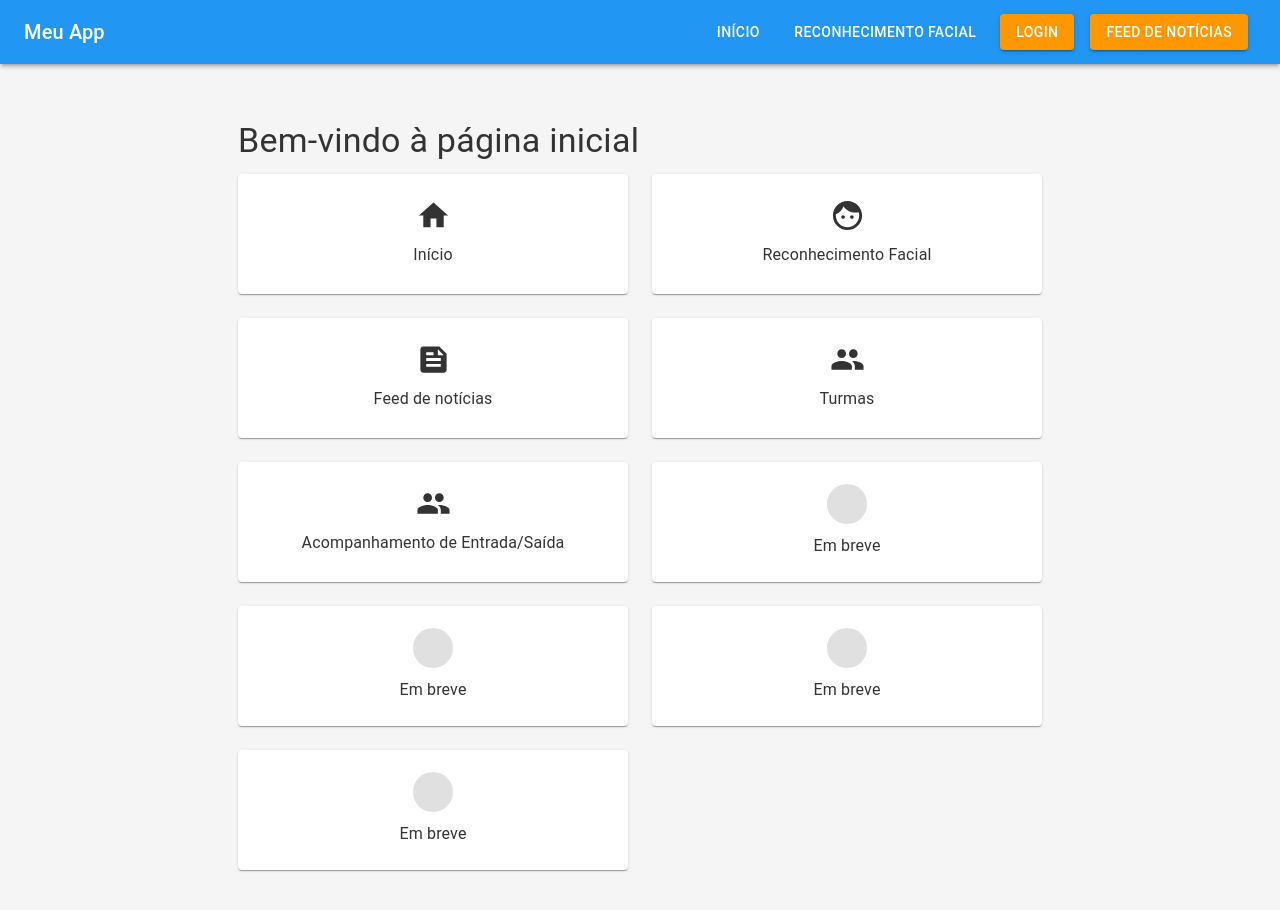
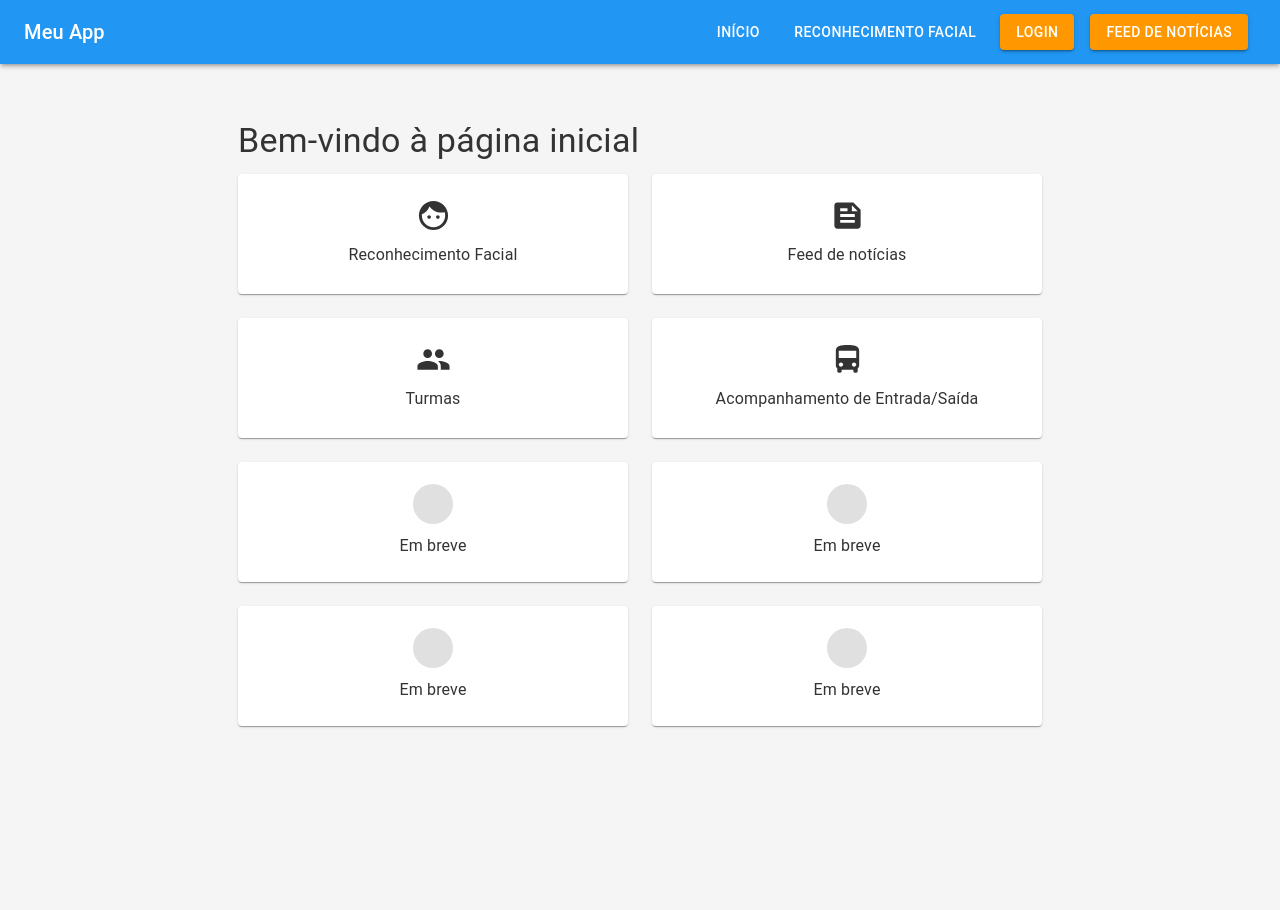
Before and after one commit to viniciusrad/creche-app-front, a React (Create React App) app: page /#/ in a window 1280 px wide. Shown: the top 910 px of the page. After the commit the page ends 800 px from the top, so only its background shows below. Built offline with nearby package versions, Linux system fonts and the light colour scheme.

Commit message:
fix - remoção do card de home da pagina home

```diff
--- a/src/pages/Home.js
+++ b/src/pages/Home.js
@@ -5,16 +5,16 @@ import HomeIcon from '@mui/icons-material/Home';
 import FaceIcon from '@mui/icons-material/Face';
 import FeedIcon from '@mui/icons-material/Feed';
 import GroupIcon from '@mui/icons-material/Group';
-
+import DirectionsBusIcon from '@mui/icons-material/DirectionsBus';
 function Home() {
   const navigate = useNavigate();
 
   const cards = [
-    { icon: <HomeIcon fontSize="large" />, label: 'Início', path: '/' },
+    // { icon: <HomeIcon fontSize="large" />, label: 'Início', path: '/' },
     { icon: <FaceIcon fontSize="large" />, label: 'Reconhecimento Facial', path: '/reconhecimento-facial' },
     { icon: <FeedIcon fontSize="large" />, label: 'Feed de notícias', path: '/feed' },
     { icon: <GroupIcon fontSize="large" />, label: 'Turmas', path: '/classe-detalhes' },
-    { icon: <GroupIcon fontSize="large" />, label: 'Acompanhamento de Entrada/Saída', path: '/acompanhamento-entrada-saida' },
+    { icon: <DirectionsBusIcon fontSize="large" />, label: 'Acompanhamento de Entrada/Saída', path: '/acompanhamento-entrada-saida' },
     { icon: null, label: 'Em breve', path: null },
     { icon: null, label: 'Em breve', path: null },
     { icon: null, label: 'Em breve', path: null },
```
